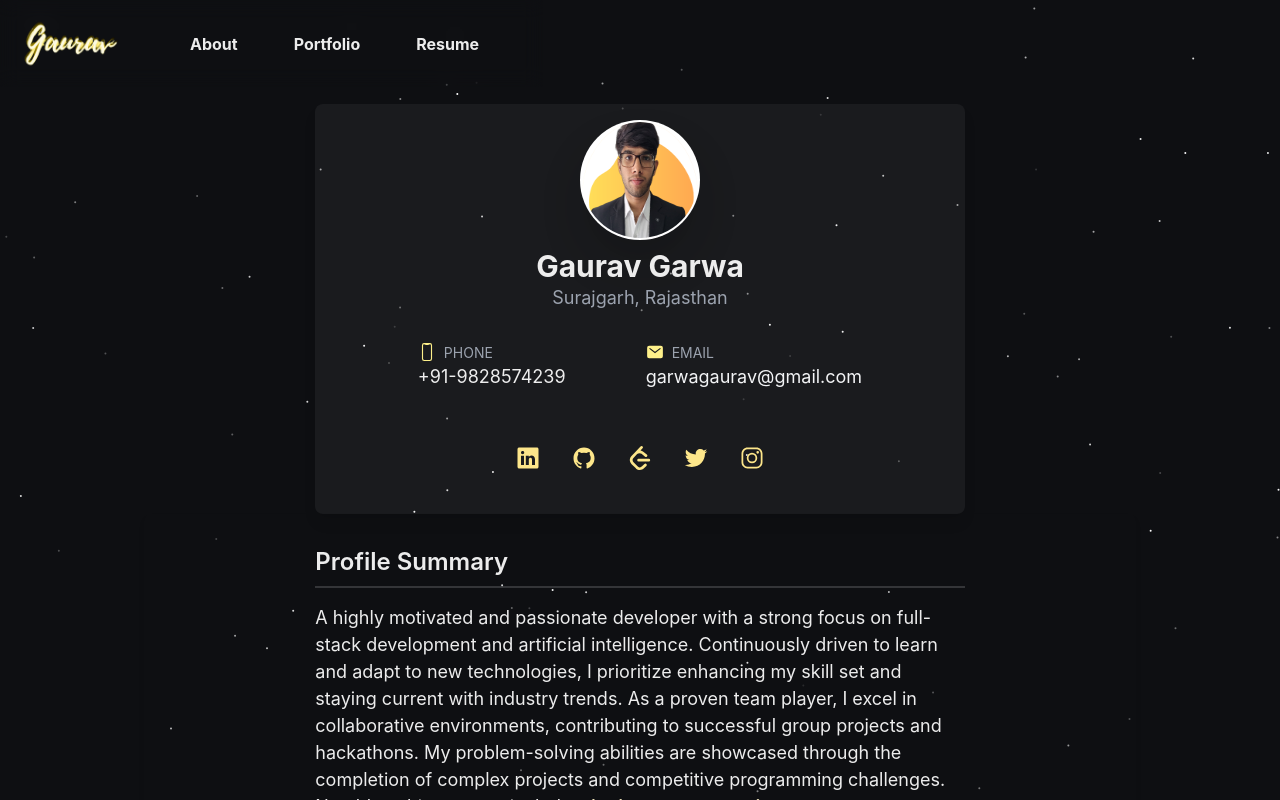
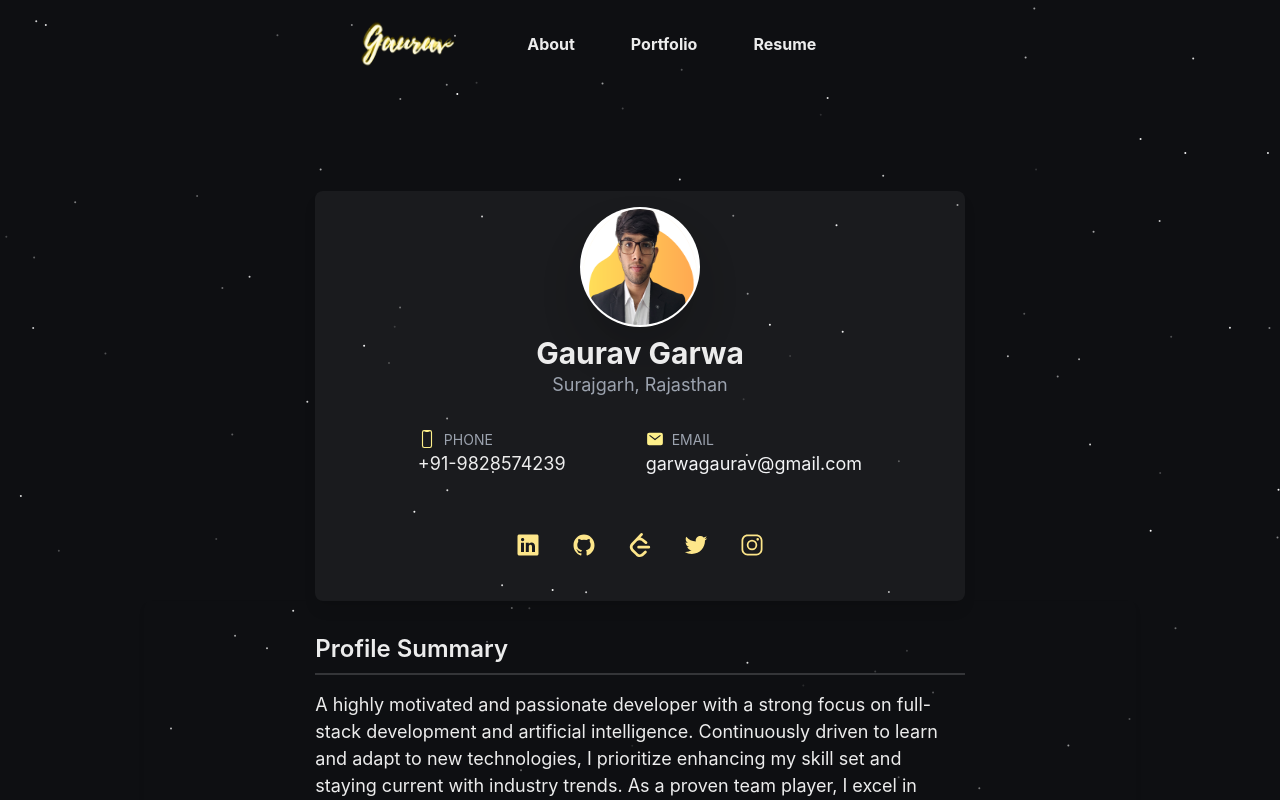
Before and after one commit to gaurav1832/portfolio, a Next.js app: page / in a window 1280 px wide. Shown: the top 800 px of the page. Built offline with nearby package versions, Linux system fonts and the light colour scheme.

Commit message:
Update navbar.js

```diff
--- a/components/navbar.js
+++ b/components/navbar.js
@@ -210,9 +210,7 @@
 
   return (
     <Box
-      position="fixed"
       as="nav"
-      css={{ backdropFilter: "blur(10px)" }}
       zIndex={2}
       {...props}
     >
@@ -272,10 +270,10 @@
                 </MenuItem>
                 <MenuItem
                   as={MenuLink}
-                  href="/certifications"
+                  href="https://drive.google.com/file/d/1-4WGHl1LUioDFAP4Nq1eR77Z0jLFadQO/view?usp=sharing"
                   className="!bg-black"
                 >
-                  Certifications
+                  Resume
                 </MenuItem>
                 {/* <MenuItem as={MenuLink} href="/blogs">
                   Blogs
```
